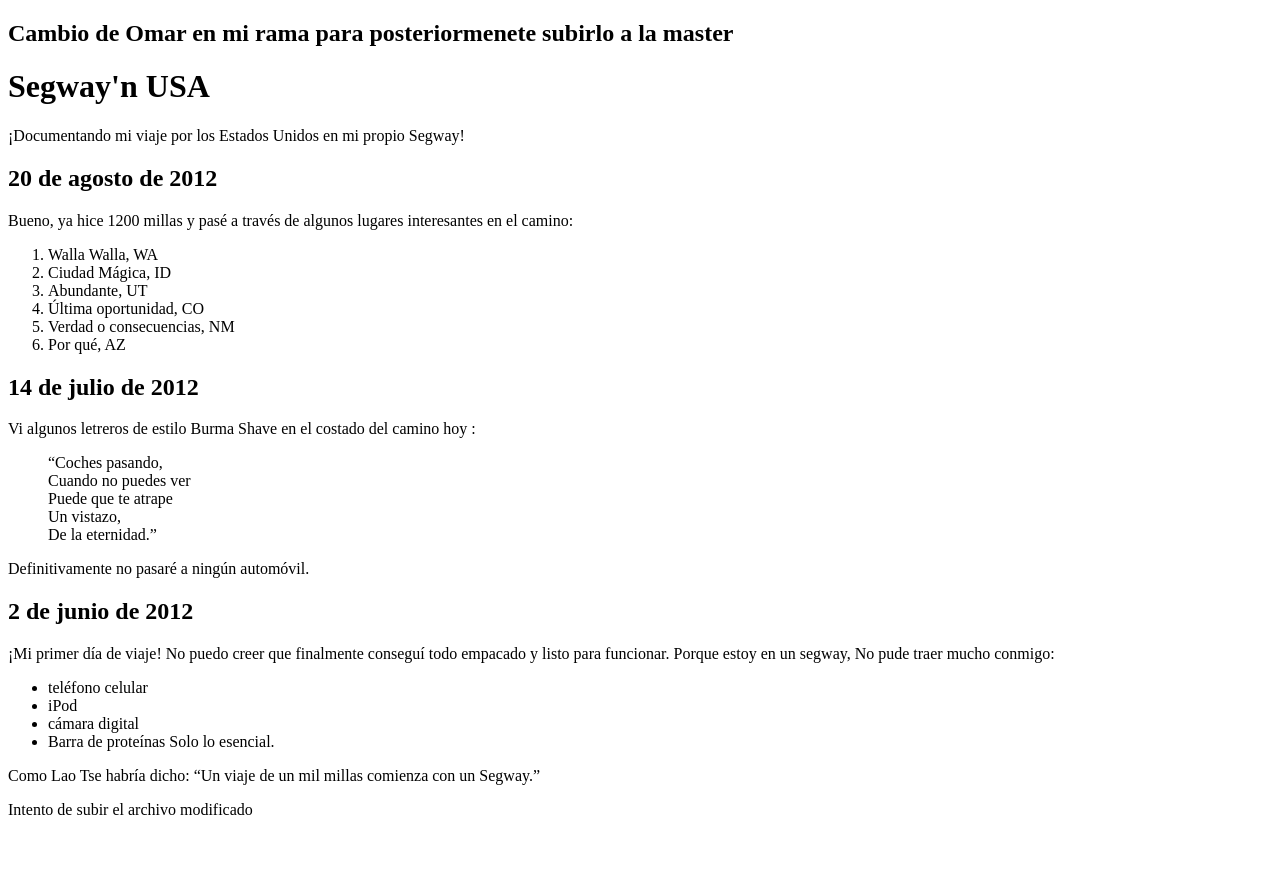
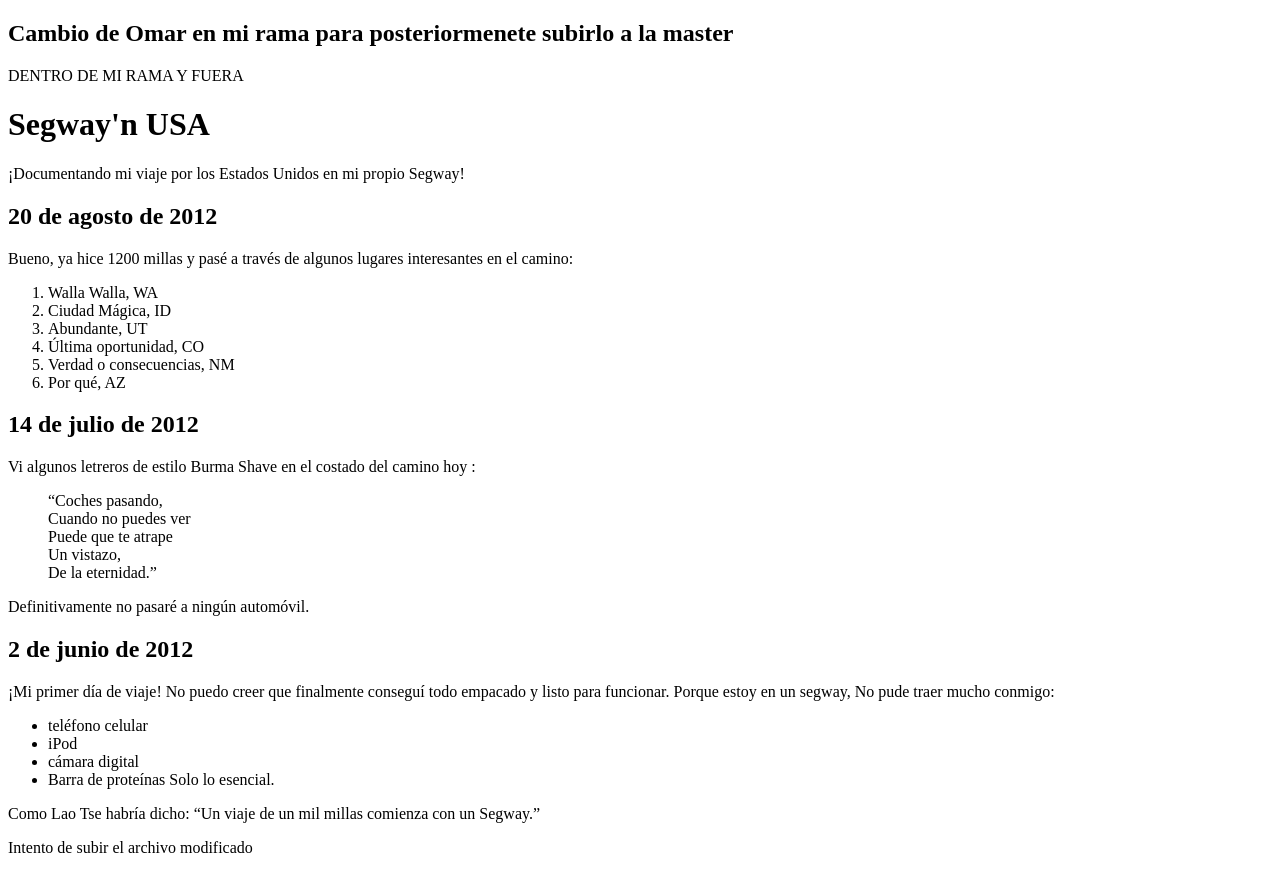
Before and after one commit to carjavtol/Proyecto_GIT_GITHUB, a plain HTML site: page Index.html in a window 1280 px wide. Before the commit the page ends 835 px from the top, so only its background shows below. Drawn offline with Linux system fonts and the light colour scheme.

Commit message:
primero dentro rama

```diff
--- a/Index.html
+++ b/Index.html
@@ -9,6 +9,7 @@
   <body>
 
     <h2>Cambio de Omar en mi rama para posteriormenete subirlo a la master</h2>
+    <p>DENTRO DE MI RAMA Y FUERA</p>
     <h1>Segway'n USA</h1>
     <p>¡Documentando mi viaje por los Estados Unidos
     en mi propio Segway!</p>
```
